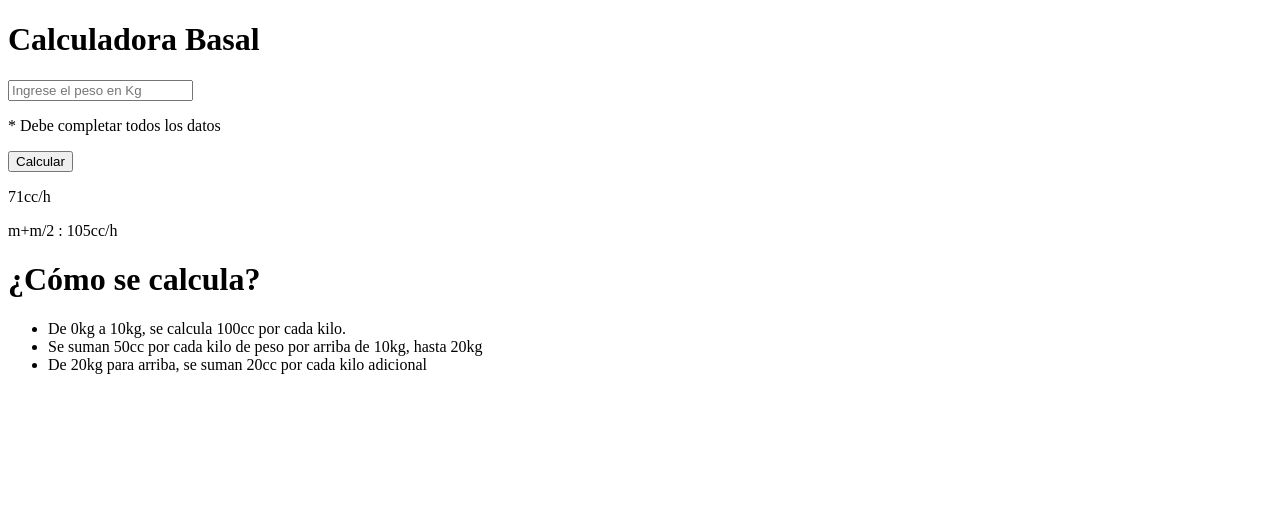
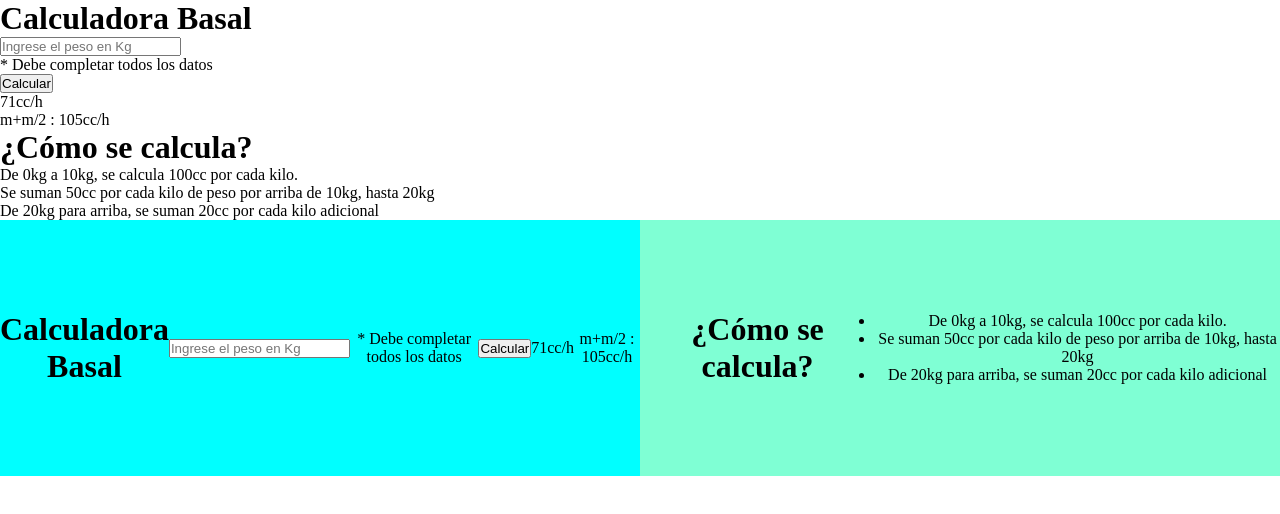
Before and after one commit to CastilloCAI/Calculadora-Basal, a plain HTML site: page index.html in a window 1280 px wide. Drawn offline with Linux system fonts and the light colour scheme.

Commit message:
Cambios a la página-06Dic-1

```diff
--- a/index.html
+++ b/index.html
@@ -1,11 +1,13 @@
 <!DOCTYPE html>
 <html>
     <head>
+        <meta charset="UTF-8"/>
+        <link rel="stylesheet" href="style.css"/>
         <title>Calculadora Basal</title>
     </head>
     <body>
         <div>
-            <div>
+            <div id="nro1">
                 <h1>Calculadora Basal</h1>
                 <input type="number" placeholder="Ingrese el peso en Kg" />
                     <p>* Debe completar todos los datos</p>
@@ -13,7 +15,7 @@
                     <p>71cc/h</p>
                     <p>m+m/2 : 105cc/h</p>
             </div>
-            <div>
+            <div id="nro2">
                 <h1>¿Cómo se calcula?</h1>
                 <ul>
                     <li>De 0kg a 10kg, se calcula 100cc por cada kilo.</li>
@@ -24,3 +26,36 @@
         </div>
     </body>
 </html>
+
+
+
+
+
+
+<html>
+    <head>
+        <meta charset="UTF-8"/>
+        <link rel="stylesheet" href="style.css"/>
+        <title>Calculadora Basal</title>
+    </head>
+    <body>
+        <div class="container">
+            <div class="nro1">
+                <h1>Calculadora Basal</h1>
+                <input type="number" placeholder="Ingrese el peso en Kg" />
+                    <p>* Debe completar todos los datos</p>
+                <button>Calcular</button>
+                    <p>71cc/h</p>
+                    <p>m+m/2 : 105cc/h</p>
+            </div>
+            <div class="nro2">
+                <h1>¿Cómo se calcula?</h1>
+                <ul>
+                    <li>De 0kg a 10kg, se calcula 100cc por cada kilo.</li>
+                    <li>Se suman 50cc por cada kilo de peso por arriba de 10kg, hasta 20kg</li>
+                    <li>De 20kg para arriba, se suman 20cc por cada kilo adicional</li>
+                </ul>
+            </div>
+        </div>
+    </body>
+</html>
--- /dev/null
+++ b/style.css
@@ -0,0 +1,36 @@
+* {
+    @import url('https://fonts.googleapis.com/css2? family= Montserrat:wght@800 & display=swap');
+    box-sizing: border-box;
+    margin: 0;
+    padding: 0;
+  }
+
+  p {
+    margin: 0;
+  }
+
+  .container{
+    background-color: #f1f1f1;
+    width: 100vw;
+    display: flex;
+    text-align: center;
+  }
+
+  .nro1{
+    align-items: center;
+    background-color: aqua;
+    display: flex;
+    flex: 1;
+    height: 20vw;
+
+  }
+
+  .nro2{
+      align-items: center;
+      background-color: aquamarine;
+      display: flex;
+      justify-content: center;
+      flex: 1;
+      height: 20vw;
+
+  }
```
